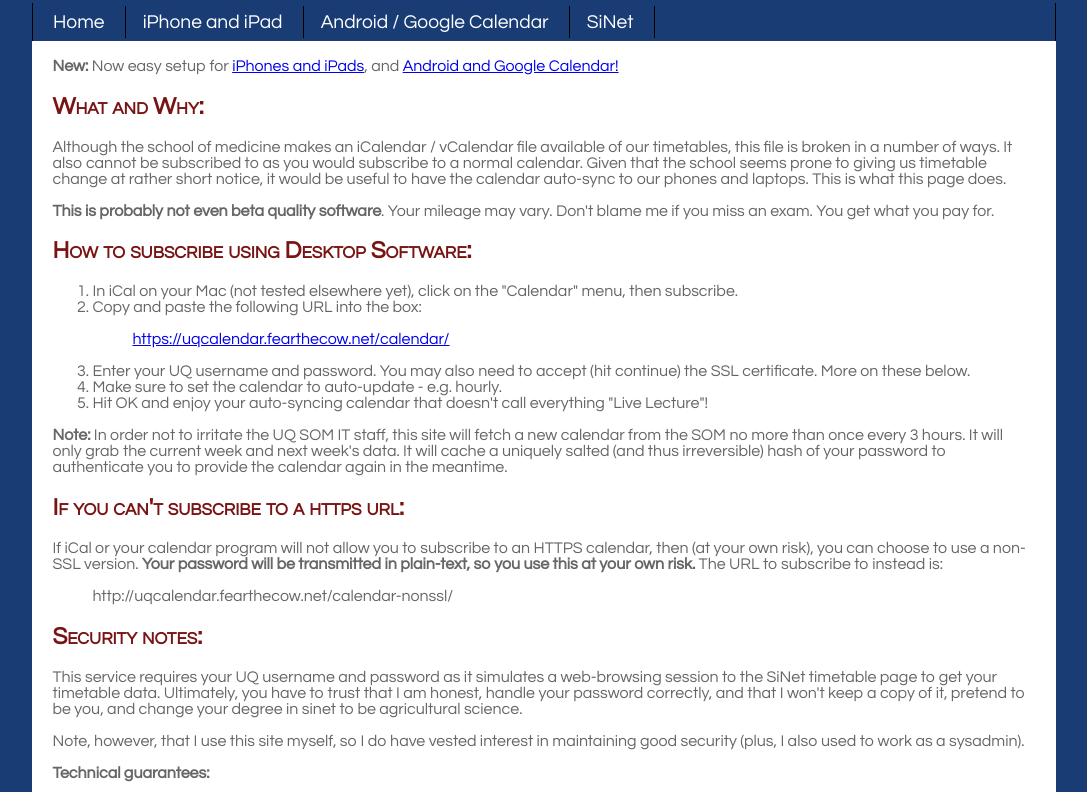
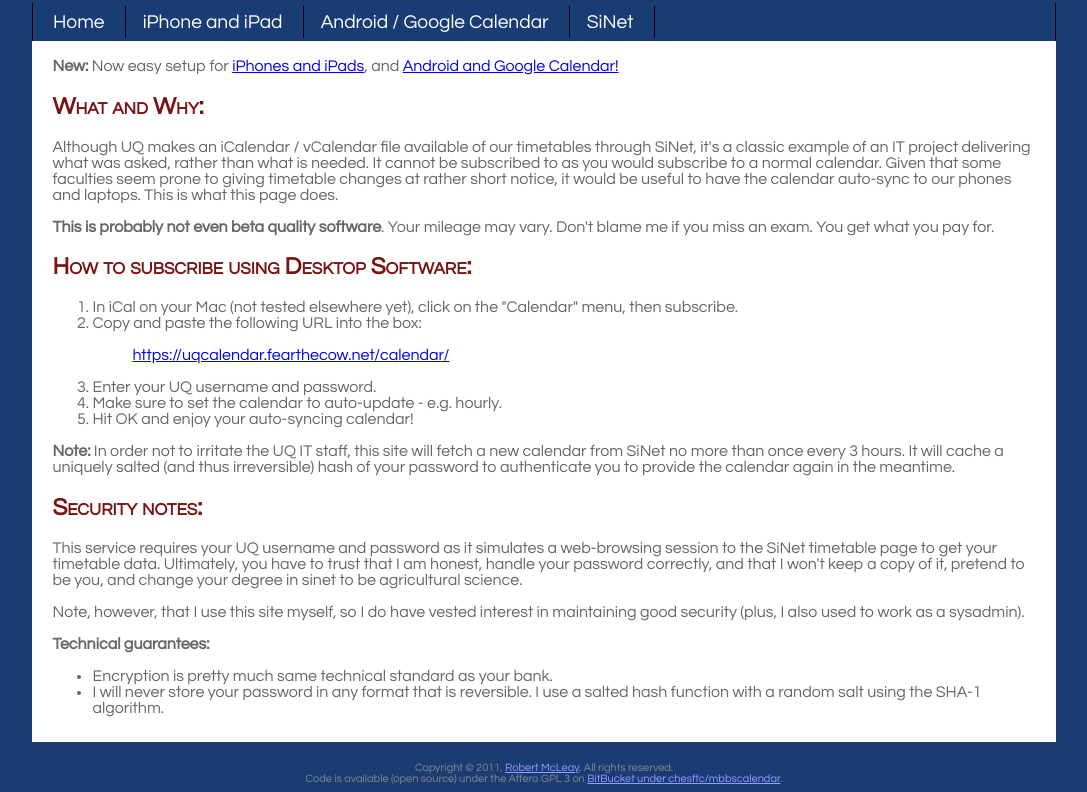
Before and after one commit to rmcleay/uqcalendar, a plain HTML site: page src/www/index.html in a window 1280 px wide. Shown: the part 147-939 px from the top of the page, without its empty margins (96-1183 px from the left). Drawn offline with Linux system fonts and the light colour scheme.

Commit message:
Updated text info.

```diff
--- a/src/www/index.html
+++ b/src/www/index.html
@@ -6,7 +6,7 @@
 </head>
 <body>
 <div id="title">
-	<h1><img src='logo.png' height="103" align="absmiddle">UQ Automatic Timetable Calendar</h1>
+	<h1><img src='logo.png' height="103" align="absmiddle">UQ Automatic Timetable Subscription Tool</h1>
 </div>
 <div id="menu">
 <ul>
@@ -22,8 +22,13 @@
 
 <h2>What and Why:</h2>
 
-<p> Although the school of medicine makes an iCalendar / vCalendar file
-available of our timetables, this file is broken in a number of ways. It also cannot be subscribed to as you would subscribe to a normal calendar. Given that the school seems prone to giving us timetable change at rather short notice, it would be useful to have the calendar auto-sync to our phones and laptops. This is what this page does.
+<p> Although UQ makes an iCalendar / vCalendar file
+available of our timetables through SiNet, it's a classic example of an IT
+project delivering what was asked, rather than what is needed. It cannot be
+subscribed to as you would subscribe to a normal calendar. Given that some
+faculties seem prone to giving timetable changes at rather short notice, it
+would be useful to have the calendar auto-sync to our phones and laptops. This
+is what this page does.
 </p>
 
 <p><b>This is probably not even beta quality software</b>. Your mileage may
@@ -38,21 +43,12 @@
 	<li>Copy and paste the following URL into the box:
 	<blockquote><a href='https://uqcalendar.fearthecow.net/calendar/'>https://uqcalendar.fearthecow.net/calendar/</a></blockquote>
 	</li>
-	<li>Enter your UQ username and password. You may also need to accept (hit continue) the SSL certificate. More on these below.</li>
+	<li>Enter your UQ username and password.</li>
 	<li>Make sure to set the calendar to auto-update - e.g. hourly.</li>
-	<li>Hit OK and enjoy your auto-syncing calendar that doesn't call everything "Live Lecture"!</li>
+	<li>Hit OK and enjoy your auto-syncing calendar!</li>
 </ol>
 
-<p><b>Note:</b> In order not to irritate the UQ SOM IT staff, this site will fetch a new calendar from the SOM no more than once every 3 hours. It will only grab the current week and next week's data. It will cache a uniquely salted (and thus irreversible) hash of your password to authenticate you to provide the calendar again in the meantime.</p>
-
-<h2>If you can't subscribe to a https url:</h2>
-
-<p>If iCal or your calendar program will not allow you to subscribe to an HTTPS calendar, then (at your own risk), you can choose to use a non-SSL version. <b>Your password will be transmitted in plain-text, so you use this at your own risk.</b> The URL to subscribe to instead is:</p>
-
-	<blockquote>http://uqcalendar.fearthecow.net/calendar-nonssl/</blockquote>
-
-
-
+<p><b>Note:</b> In order not to irritate the UQ IT staff, this site will fetch a new calendar from SiNet no more than once every 3 hours. It will cache a uniquely salted (and thus irreversible) hash of your password to authenticate you to provide the calendar again in the meantime.</p>
 
 <h2>Security notes:</h2>
 
@@ -67,7 +63,7 @@
 
 <p><b>Technical guarantees:</b></p>
 <ul>
-	<li>I strongly recommend that you use the SSL version. It's the same encryption as your bank, except I'm just too cheap to buy a certificate, so you get a warning when you first set it up.</li>
+	<li>Encryption is pretty much same technical standard as your bank.</li>
 	<li>I will never store your password in any format that is reversible. I use a salted hash function with a random salt using the SHA-1 algorithm.</li>
 </ul>
 
```
Also changed, not shown: src/www/gcalandroid.html (+1 -1 lines), src/www/ios.html (+2 -2 lines).
